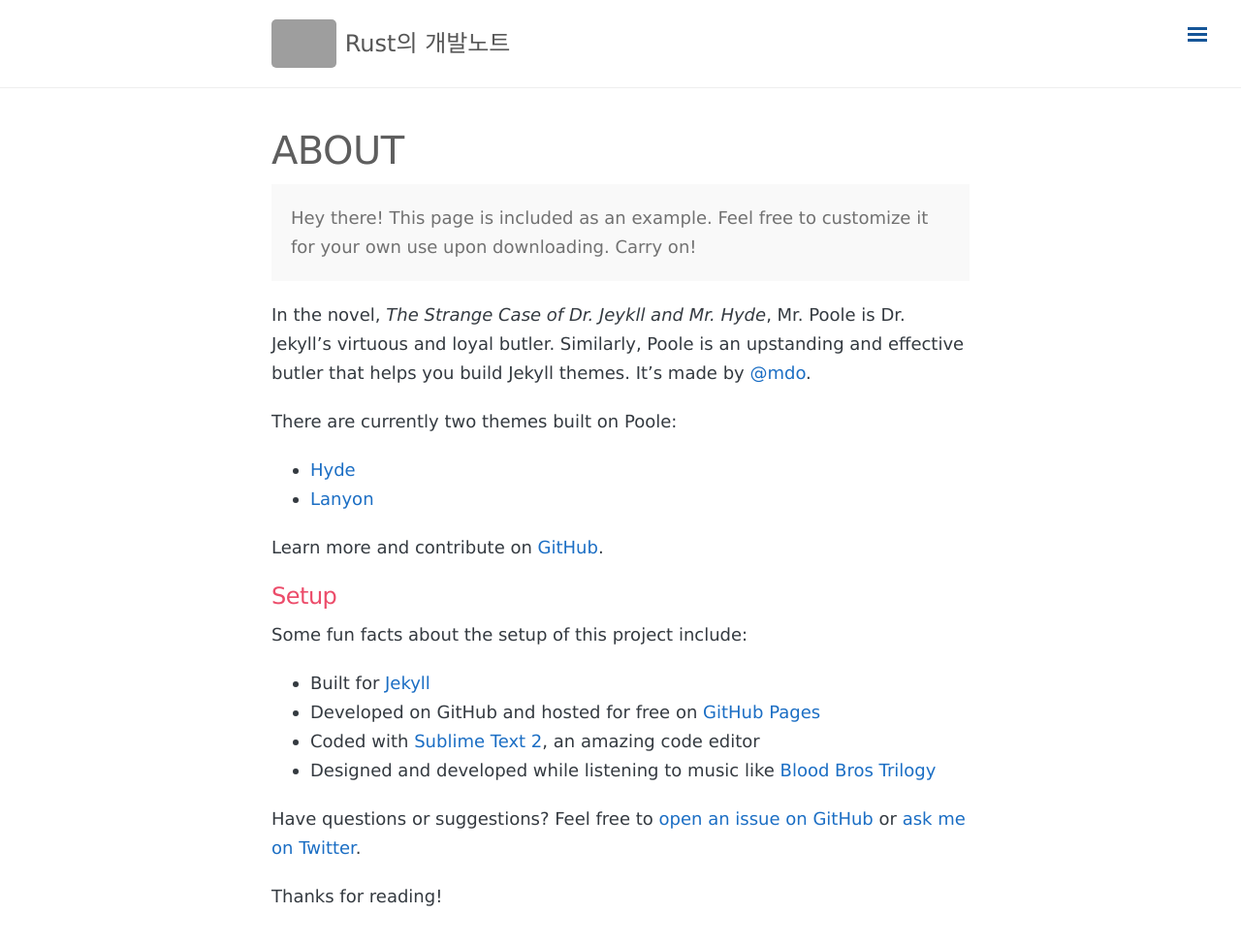
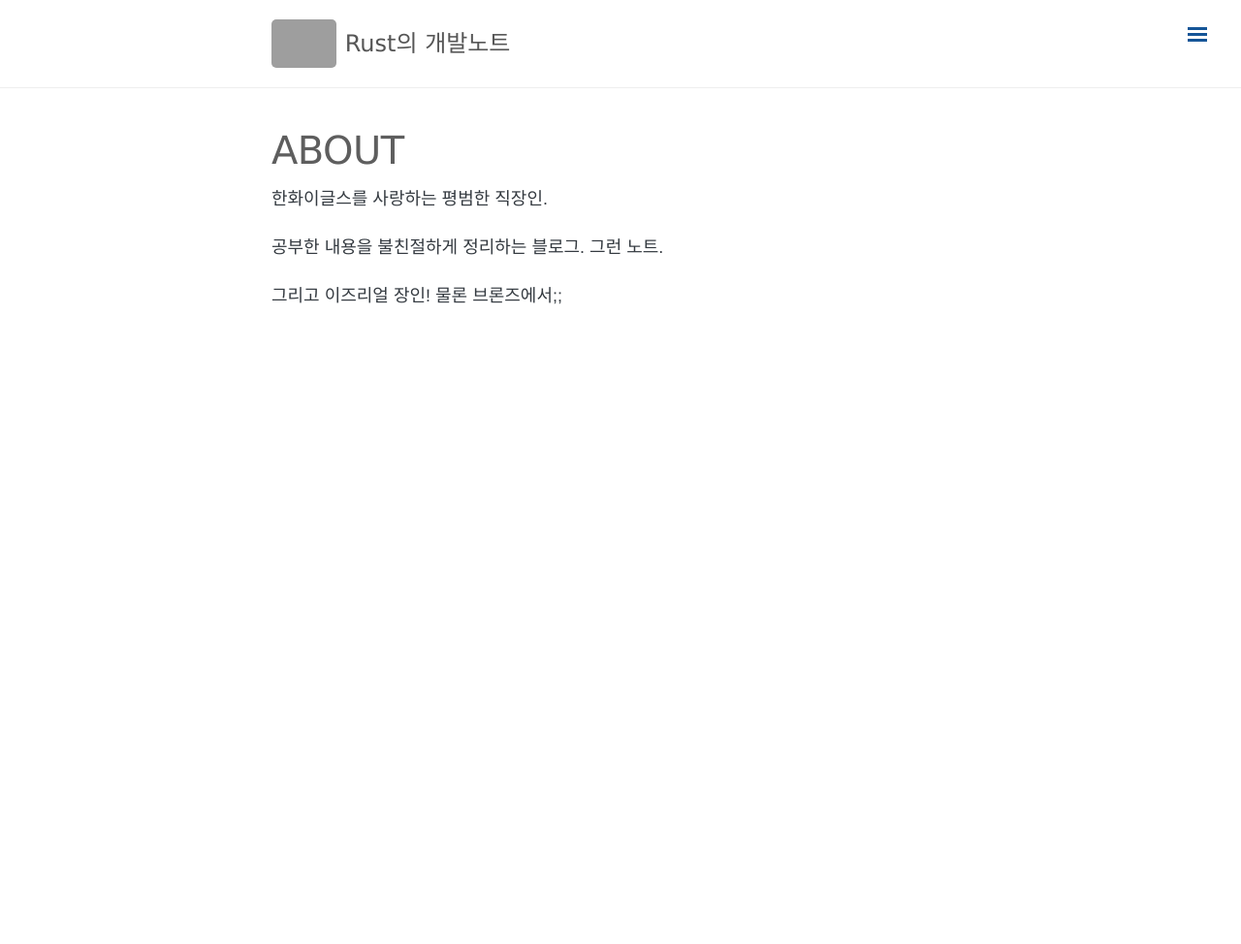
Before and after one commit to venuspink/venuspink.github.io, a Jekyll site: the page built from about.md, in a window 1280 px wide and 1012 px high. Shown: the top 974 px of the window at 97% size. Built offline with Jekyll 4.4.1, drawn with Linux system fonts in a browser that asks for light colours; nearby versions of some CDN libraries; comment, search, counter and statistics services are not loaded; grey boxes are pictures that could not be loaded.

Commit message:
about modify

```diff
--- a/_config.yml
+++ b/_config.yml
@@ -46,6 +46,8 @@ nav:
     - { javascript : '/blog/categories/#javascript' }
     - { Django: '/blog/categories/#django' }
     - { ReactJS: '/blog/categories/#reactjs' }
+    - { ML: '/blog/categories/#ML' }
+    - { Docker : '/blog/categories/#docker' }
     - { etc: '/blog/categories/#etc' }
     # - { Tags: '/blog/tags/' }
   About:
--- a/_includes/sidebar.html
+++ b/_includes/sidebar.html
@@ -66,8 +66,6 @@
       </span>
 
     {% endfor %}
-
-    <span class="sidebar-nav-item">Currently v{{ site.version }}</span>
   </nav>
 
   <div class="sidebar-item">
--- a/_scss/base/_global.scss
+++ b/_scss/base/_global.scss
@@ -9,7 +9,8 @@ body {
 }
 
 html {
-  font-family: 'NanumSquare', 'Source Sans Pro', Apple SD Gothic Neo, Nanum Barun Gothic, Nanum Gothic, Verdana, Arial, Dotum, sans-serif;
+  //font-family: 'NanumSquare', 'Source Sans Pro', Apple SD Gothic Neo, Nanum Barun Gothic, Nanum Gothic, Verdana, Arial, Dotum, sans-serif;
+  font-family: "Helvetica Neue",Helvetica,Arial,sans-serif;
   // font-family: "PT Sans",Helvetica,Arial,sans-serif;
   text-rendering: optimizeLegibility;
   -webkit-font-smoothing: antialiased;
--- a/about.md
+++ b/about.md
@@ -3,28 +3,8 @@ layout: page
 title: About
 ---
 
-<p class="message">
-  Hey there! This page is included as an example. Feel free to customize it for your own use upon downloading. Carry on!
-</p>
+한화이글스를 사랑하는 평범한 직장인.
 
-In the novel, *The Strange Case of Dr. Jeykll and Mr. Hyde*, Mr. Poole is Dr. Jekyll's virtuous and loyal butler. Similarly, Poole is an upstanding and effective butler that helps you build Jekyll themes. It's made by [@mdo](https://twitter.com/mdo).
+공부한 내용을 불친절하게 정리하는 블로그. 그런 노트.
 
-There are currently two themes built on Poole:
-
-* [Hyde](http://hyde.getpoole.com)
-* [Lanyon](http://lanyon.getpoole.com)
-
-Learn more and contribute on [GitHub](https://github.com/poole).
-
-## Setup
-
-Some fun facts about the setup of this project include:
-
-* Built for [Jekyll](http://jekyllrb.com)
-* Developed on GitHub and hosted for free on [GitHub Pages](https://pages.github.com)
-* Coded with [Sublime Text 2](http://sublimetext.com), an amazing code editor
-* Designed and developed while listening to music like [Blood Bros Trilogy](https://soundcloud.com/maddecent/sets/blood-bros-series)
-
-Have questions or suggestions? Feel free to [open an issue on GitHub](https://github.com/poole/issues/new) or [ask me on Twitter](https://twitter.com/mdo).
-
-Thanks for reading!
+그리고 이즈리얼 장인! 물론 브론즈에서;;
```
Also changed, not shown: _includes/head.html (+10 -0 lines).
